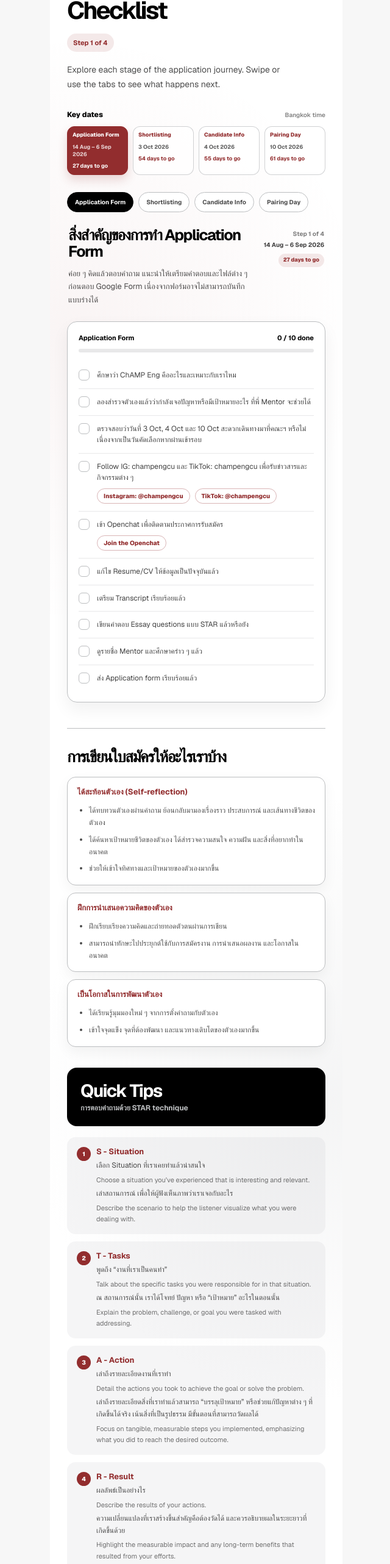
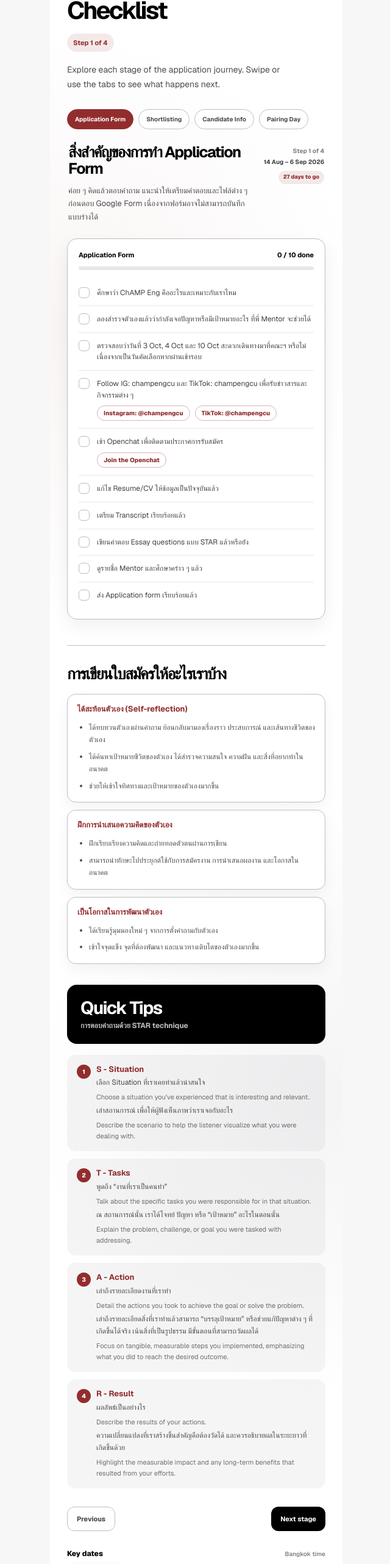
Before and after one commit to khajornritdacha/champ-eng, a Next.js app: page /checklist in a window 1280 px wide. Shown: the part 218-2783 px from the top of the page at 61% size, without its empty margins (318-958 px from the left). Built offline with nearby package versions, Linux system fonts and the light colour scheme.

Commit message:
swap confusing UI

```diff
--- a/app/components/checklist/application-checklist.tsx
+++ b/app/components/checklist/application-checklist.tsx
@@ -50,12 +50,6 @@ export function ApplicationChecklist({
         see what happens next.
       </p>
 
-      <ChecklistSchedule
-        activeIndex={activeIndex}
-        scheduleStatuses={scheduleStatuses}
-        stages={applicationStages}
-      />
-
       <ChecklistStageTabs
         activeIndex={activeIndex}
         onKeyDown={handleStageNavigationKeyDown}
@@ -77,6 +71,12 @@ export function ApplicationChecklist({
       />
 
       {activeStage.showDressCode ? <DressCodePanel /> : null}
+
+      <ChecklistSchedule
+        activeIndex={activeIndex}
+        scheduleStatuses={scheduleStatuses}
+        stages={applicationStages}
+      />
     </section>
   );
 }
--- a/app/components/checklist/checklist-stage-tabs.tsx
+++ b/app/components/checklist/checklist-stage-tabs.tsx
@@ -26,7 +26,7 @@ export function ChecklistStageTabs({
         <button
           aria-controls={`${stage.id}-panel`}
           aria-selected={index === activeIndex}
-          className={`shrink-0 rounded-full border px-3 py-2 text-[10px] font-bold transition-colors ${index === activeIndex ? "border-black bg-black text-white" : "border-[#BCBEC0] bg-white text-black/70 hover:border-[#922D2E]"}`}
+          className={`shrink-0 rounded-full border px-3 py-2 text-[10px] font-bold transition-colors ${index === activeIndex ? "border-[#922D2E] bg-[#922D2E] text-white " : "border-[#BCBEC0] bg-white text-black/70 hover:border-[#922D2E]"}`}
           id={`${stage.id}-tab`}
           key={stage.id}
           onClick={() => onSelectStage(index)}
```
